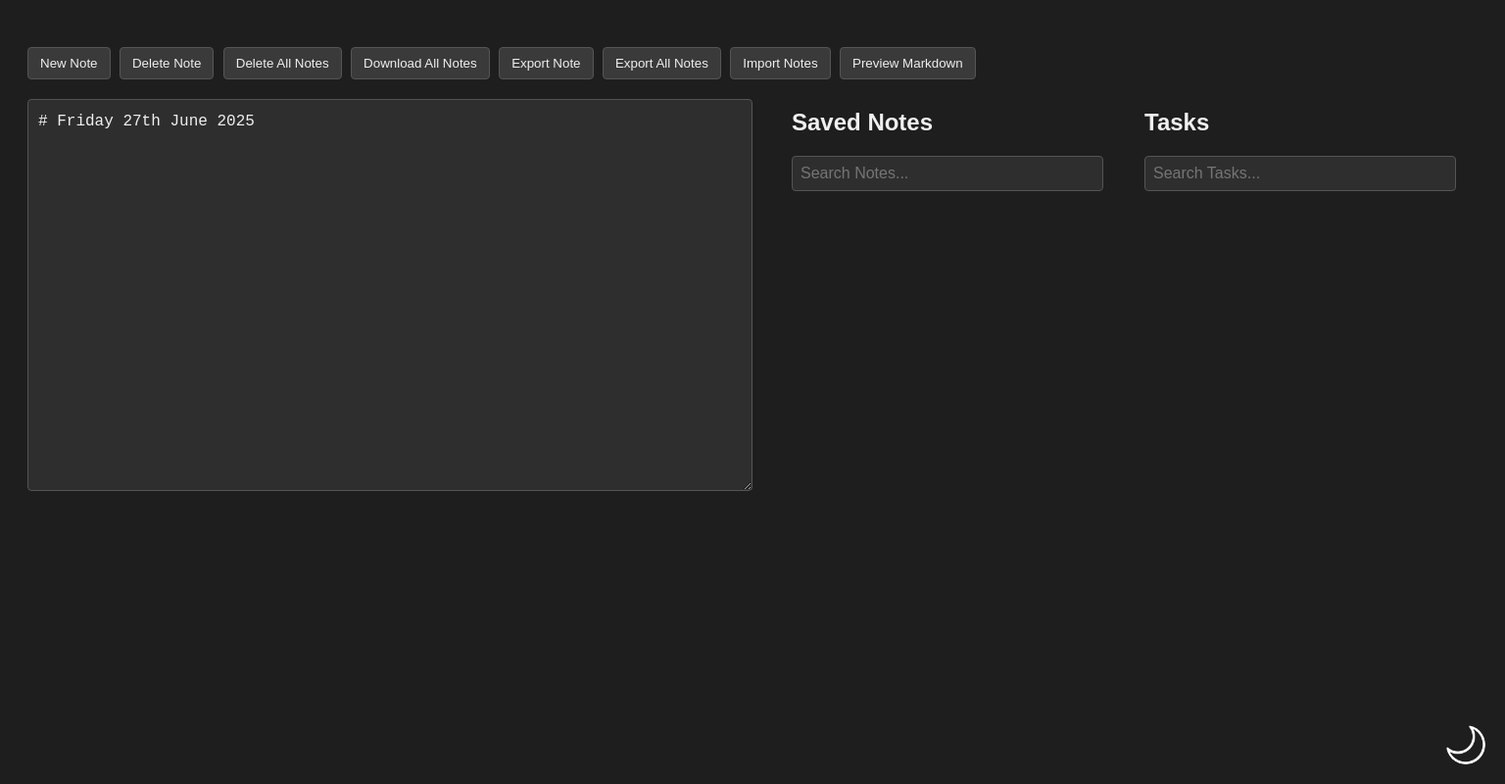
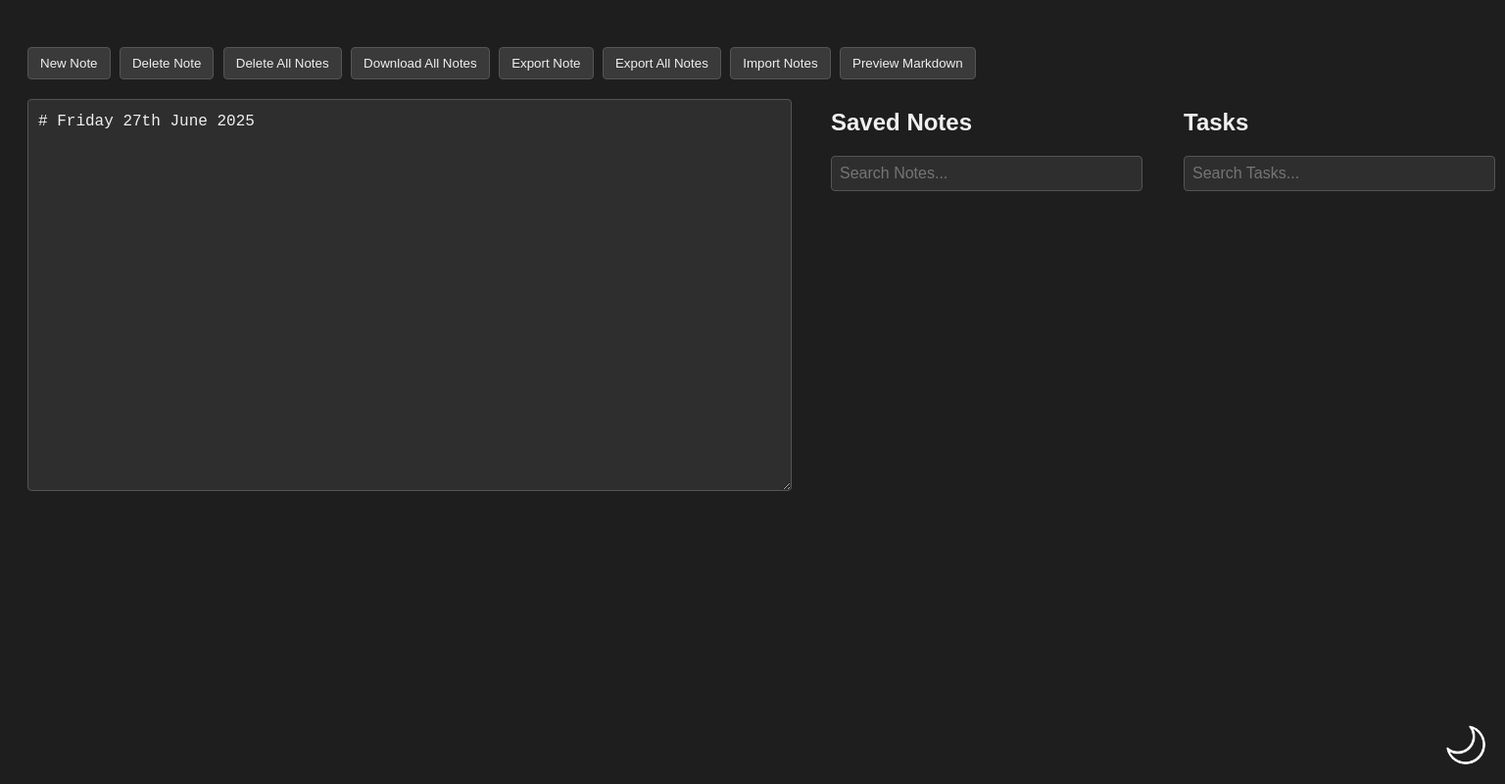
Before and after one commit to MaciejAnielski/Notes_App, a plain HTML site: page index.html in a window 1536 px wide. Shown: the whole page at 98% size. Drawn offline with nearby package versions, Linux system fonts and the light colour scheme.

Commit message:
Add widescreen spacing for lists

```diff
--- a/styles.css
+++ b/styles.css
@@ -302,3 +302,16 @@ button {
       margin-left: 40px;
   }
 }
+
+@media (min-width: 1500px) {
+  #layout-wrapper {
+    gap: 0;
+  }
+  #editor-section {
+    margin-right: 0;
+  }
+  #lists-container {
+    margin-left: 40px;
+    margin-right: 0;
+  }
+}
```
